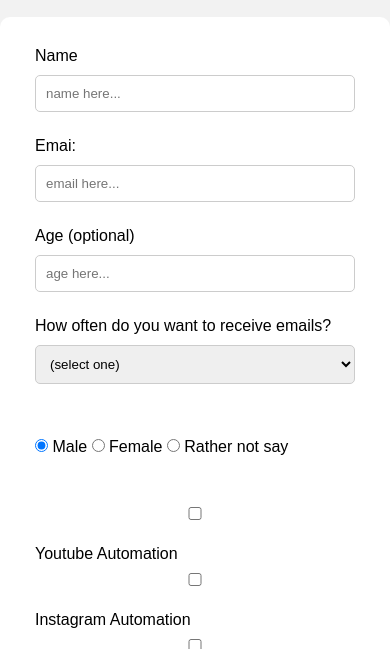
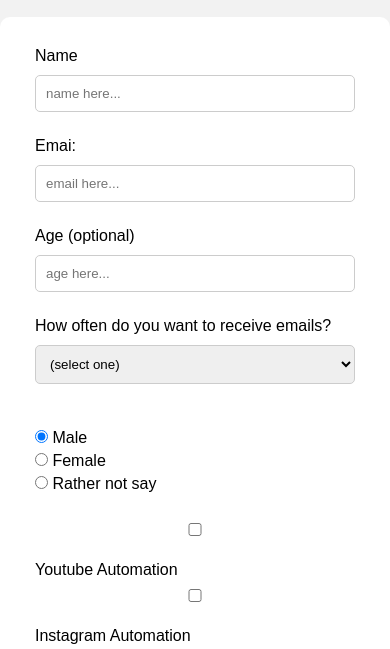
Before and after one commit to WilliamFerns1/survey-form, a plain HTML site: page index.html in a window 390 px wide. Shown: the part 134-783 px from the top of the page. Drawn offline with Linux system fonts and the light colour scheme.

Commit message:
feat(radio-buttons): made radio buttons responsive

```diff
--- a/css/styles.css
+++ b/css/styles.css
@@ -18,6 +18,10 @@ main {
   margin: 0 auto;
 }
 
+h1, p, label {
+  text-align: center;
+}
+
 #top {
   padding: 20px;
 }
@@ -29,7 +33,7 @@ main {
 }
 
 form {
-  margin: 0 auto;
+
   background-color: #fff;
   padding: 20px;
   border-radius: 10px;
@@ -54,10 +58,14 @@ fieldset input, select {
   display: inline-block;
 }
 
-h1, p, label {
-  text-align: center;
+input[type="radio"] {
+  margin: 0;
+  padding: 0;
+  width: unset;
 }
 
-input[type="radio"] {
-  width: unset;
+.radio-label {
+  margin-bottom: 5px;
+  display: block;
+  text-align: left;
 }
--- a/index.html
+++ b/index.html
@@ -44,9 +44,9 @@
           </label>
         </fieldset>
         <fieldset>
-          <label class="radio-label" id="label-gender-male" for="gender-male"><input checked type="radio" name="gender" id="gender-male" /> Male</label>
-          <label class="radio-label" id="label-gender-female" for="gender-female"><input type="radio" name="gender" id="gender-female" /> Female</label>
-          <label class="radio-label" id="label-gender-unknown" for="gender-rather-not-say"><input type="radio" name="gender" id="gender-rather-not-say" /> Rather not say</label>
+          <label class="radio-label" id="label-gender-male" for="gender-male"><input checked class="inline" type="radio" name="gender" id="gender-male" /> Male</label>
+          <label class="radio-label" id="label-gender-female" for="gender-female"><input class="inline" type="radio" name="gender" id="gender-female" /> Female</label>
+          <label class="inline" class="radio-label" id="label-gender-unknown" for="gender-rather-not-say"><input type="radio" name="gender" id="gender-rather-not-say" /> Rather not say</label>
         </fieldset>
         <fieldset>
           <label for="youtube-automation"><input type="checkbox" name="interest" id="youtube-automation" /> Youtube Automation</label>
```
